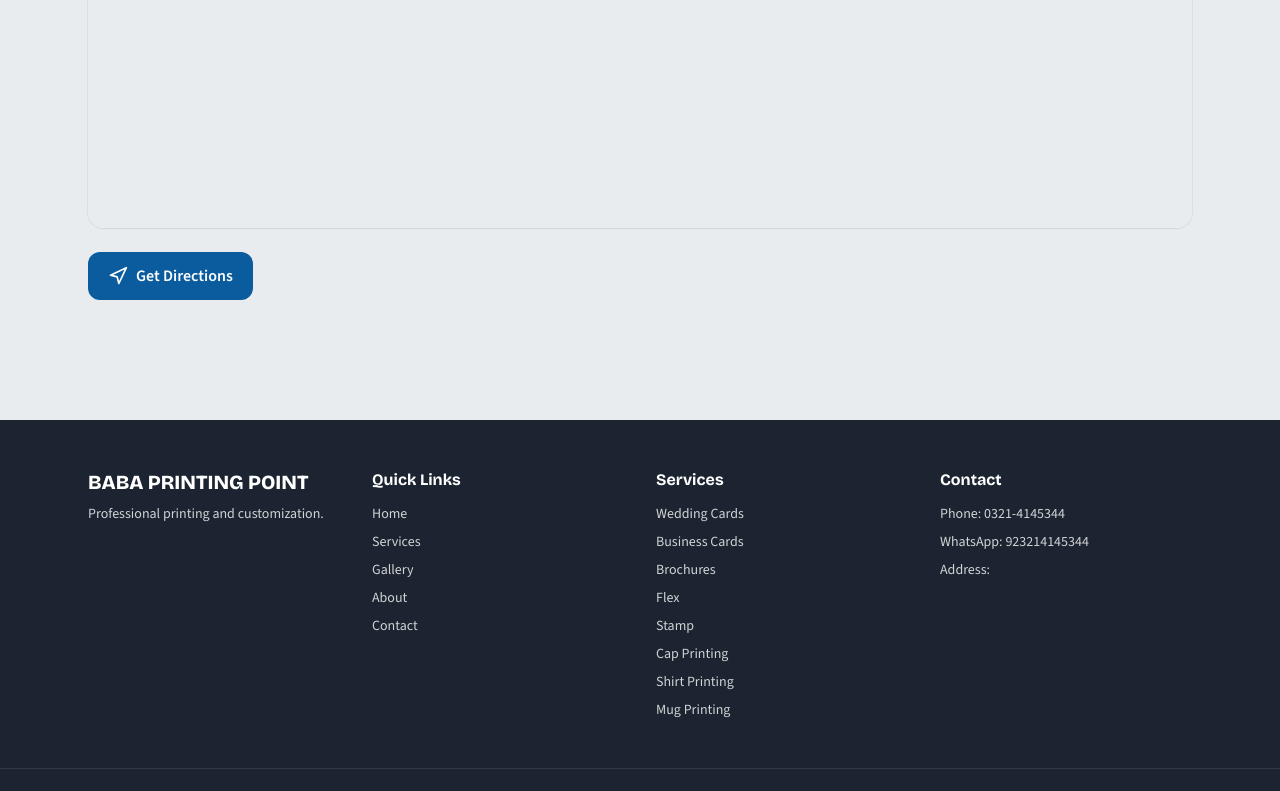
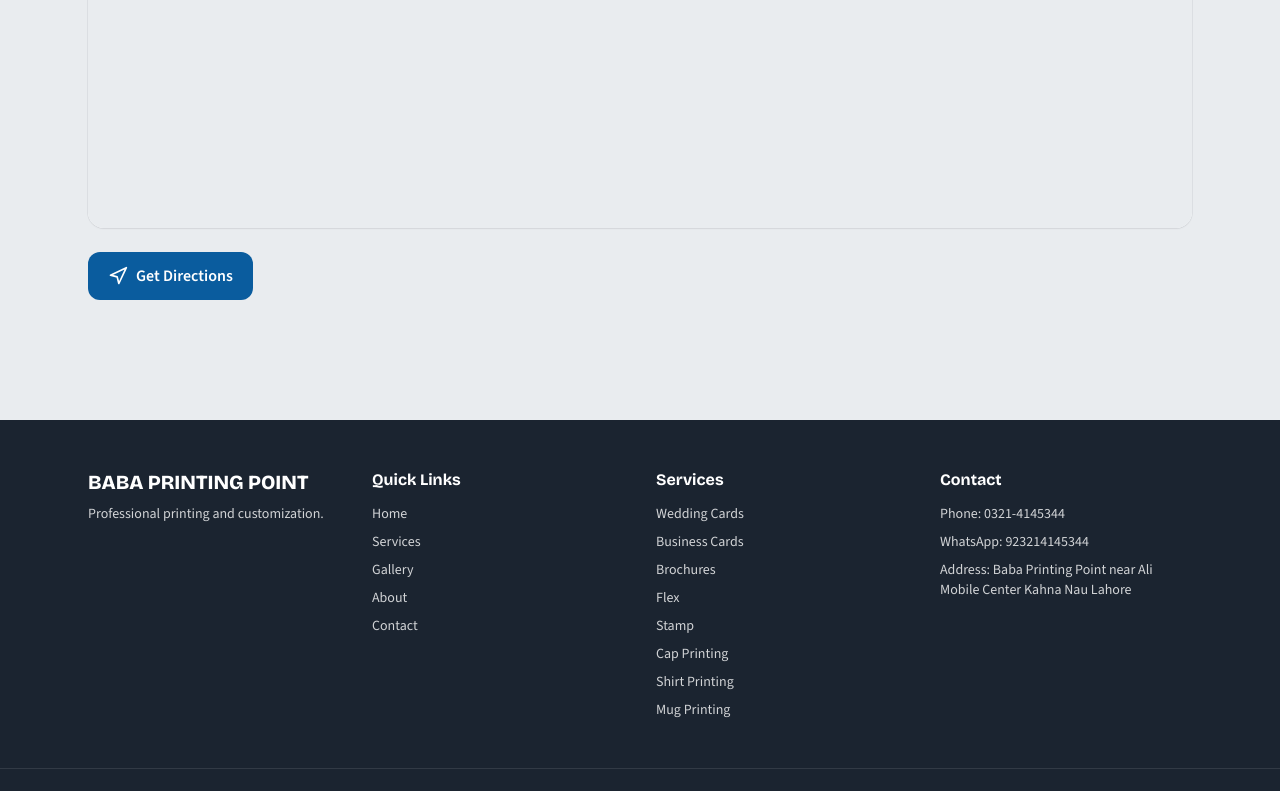
Before and after one commit to m-zohab/Baba-Printing-Point, a React (Vite) app: page / in a window 1280 px wide. Shown: the part 5795-6586 px from the top of the page. Built offline with nearby package versions, Linux system fonts and the light colour scheme.

Commit message:
Update business address in config.js

```diff
--- a/src/data/config.js
+++ b/src/data/config.js
@@ -2,7 +2,7 @@
 export const BUSINESS_NAME = 'BABA PRINTING POINT'
 export const PHONE_NUMBER = '0321-4145344'
 export const WHATSAPP_NUMBER = '923214145344' // digits only with country code, e.g. 923001234567
-export const ADDRESS = ''
+export const ADDRESS = 'Baba Printing Point near Ali Mobile Center Kahna Nau Lahore'
 export const BUSINESS_HOURS = '12 Hours'
 export const GOOGLE_MAPS_URL = 'https://maps.app.goo.gl/pH8bG1chE6h8Najq7' // link to open in Google Maps
 export const GOOGLE_MAPS_EMBED_URL = '<iframe src="https://www.google.com/maps/embed?pb=!1m17!1m12!1m3!1d3357.8408924643068!2d74.36349807560546!3d31.369079674283533!2m3!1f0!2f0!3f0!3m2!1i1024!2i768!4f13.1!3m2!1m1!2zMzHCsDIyJzA4LjciTiA3NMKwMjEnNTcuOSJF!5e1!3m2!1sen!2s!4v1789808030256!5m2!1sen!2s" width="600" height="450" style="border:0;" allowfullscreen="" loading="lazy" referrerpolicy="strict-origin-when-cross-origin"></iframe>' // paste the src from Google Maps > Share > Embed a map
```
